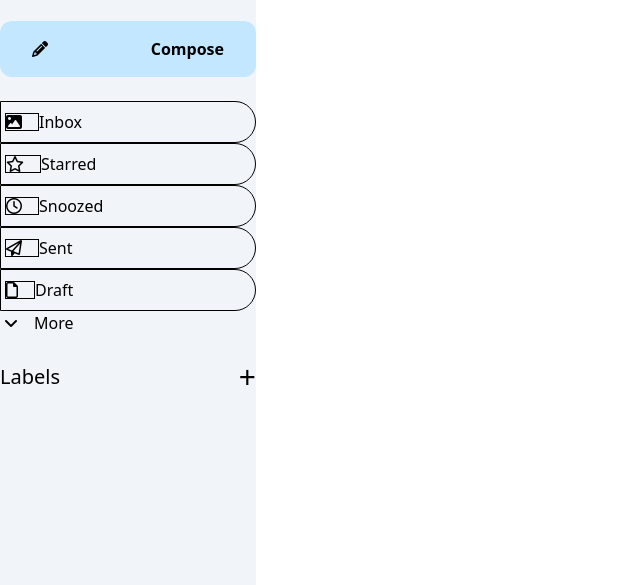
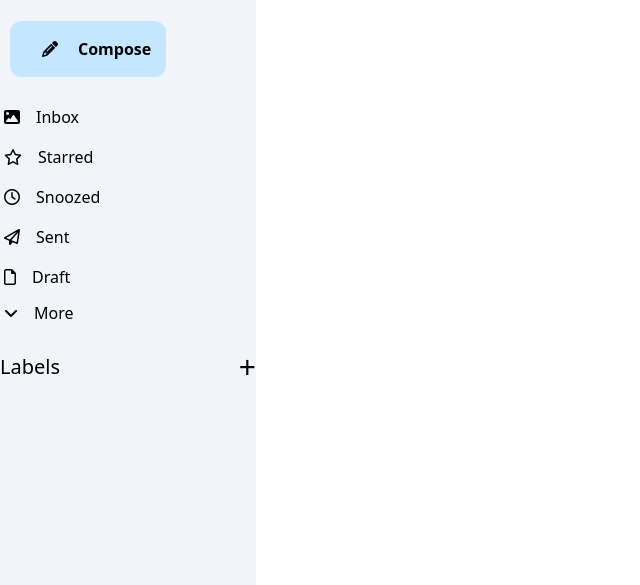
Before and after one commit to CodeCaptain-pratu/Gmail_clone, a plain HTML site: page index.html in a window 1280 px wide. Shown: the part 215-800 px from the top of the page, without its empty margins (0-640 px from the left). Drawn offline with Linux system fonts and the light colour scheme.

Commit message:
Worked on left side bar

```diff
--- a/index.html
+++ b/index.html
@@ -14,17 +14,17 @@
             <i class="fa-solid fa-bars text-lg"></i>
             <img src="https://ssl.gstatic.com/ui/v1/icons/mail/rfr/logo_gmail_lockup_default_2x_r5.png" alt="gmail_logo" class="w-full h-full">
         </div>
-        <div class="compose flex justify-between items-center gap-5 rounded-xl py-4 px-8 bg-compose my-6 ml-0">
+        <div class="compose flex justify-between items-center gap-5 rounded-xl py-4 px-8 bg-compose" style="margin: 1.5rem 90px 1.5rem 10px">
             <i class="fa-solid fa-pencil font-semibold"></i>
             <p class="font-semibold">Compose</p>
         </div>
-        <div class="left-bottom flex flex-col w-full">
-            <p class="flex items-center w-full py-2 px-1 rounded-r-full hover:bg-blue-200 hover:font-semibold cursor-pointer border border-black"><i class=" border border-black fa-solid fa-image pr-4"></i>Inbox</p>
-            <p class="flex items-center w-full py-2 px-1 rounded-r-full  hover:bg-blue-200 cursor-pointer hover:font-semibold border border-black"><i class=" border border-black fa-regular fa-star pr-4"></i>Starred</p>
-            <p class="flex items-center w-full py-2 px-1 rounded-r-full hover:bg-blue-200 cursor-pointer hover:font-semibold border border-black"><i class=" border border-black fa-regular fa-clock pr-4"></i>Snoozed</p>
-            <p class="flex items-center w-full py-2 px-1 rounded-r-full  hover:bg-blue-200 cursor-pointer hover:font-semibold border border-black"><i class=" border border-black fa-regular fa-paper-plane pr-4"></i>Sent</p>
-            <p class="flex items-center w-full py-2 px-1 rounded-r-full  hover:bg-blue-200 cursor-pointer hover:font-semibold border border-black
-            "><i class=" border border-black fa-regular fa-file pr-4"></i>Draft</p>
+        <div class="left-bottom flex flex-col w-full gap-2 relative">
+            <p class="flex items-center w-full py-1 px-1 rounded-r-full hover:bg-blue-200 hover:font-semibold cursor-pointer"><i class="fa-solid fa-image pr-4"></i>Inbox</p>
+            <p class="flex items-center w-full py-1 px-1 rounded-r-full  hover:bg-blue-200 cursor-pointer hover:font-semibold"><i class="fa-regular fa-star pr-4"></i>Starred</p>
+            <p class="flex items-center w-full py-1 px-1 rounded-r-full hover:bg-blue-200 cursor-pointer hover:font-semibold"><i class="fa-regular fa-clock pr-4"></i>Snoozed</p>
+            <p class="flex items-center w-full py-1 px-1 rounded-r-full  hover:bg-blue-200 cursor-pointer hover:font-semibold"><i class="fa-regular fa-paper-plane pr-4"></i>Sent</p>
+            <p class="flex items-center w-full py-1 px-1 rounded-r-full  hover:bg-blue-200 cursor-pointer hover:font-semibold
+            "><i class="fa-regular fa-file pr-4"></i>Draft</p>
             <p class="cursor-pointer pl-1"><i class="fa-solid fa-angle-down pr-4 "></i>More</p>
         </div>
         <div class="w-full label flex justify-between items-center py-2 mt-4">
--- a/src/input.css
+++ b/src/input.css
@@ -4,3 +4,6 @@
 .bg-compose{
     background-color: #C2E7FF;
 }
+.custom-shift{
+    margin-left: -20%;
+}
```
